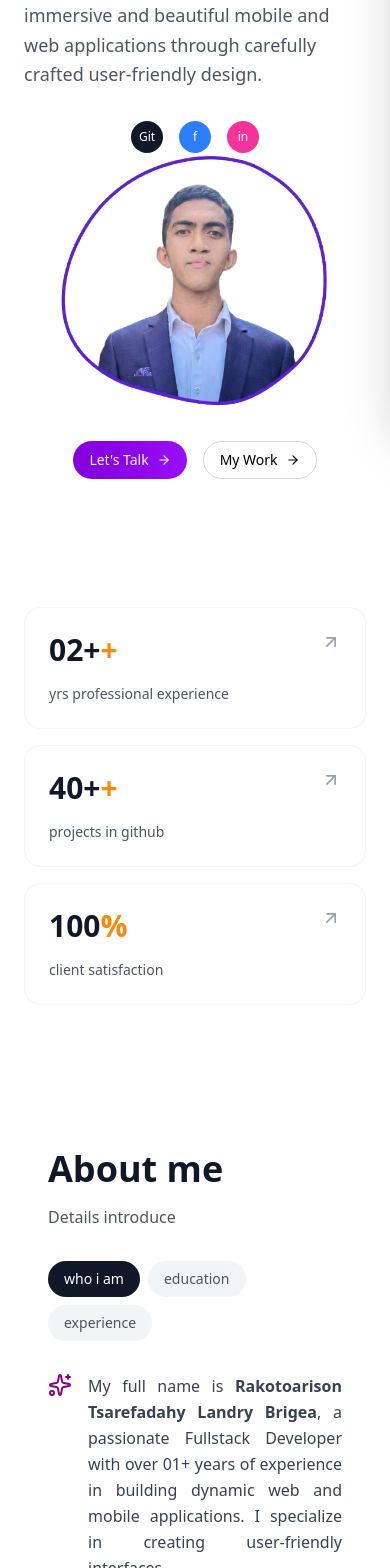
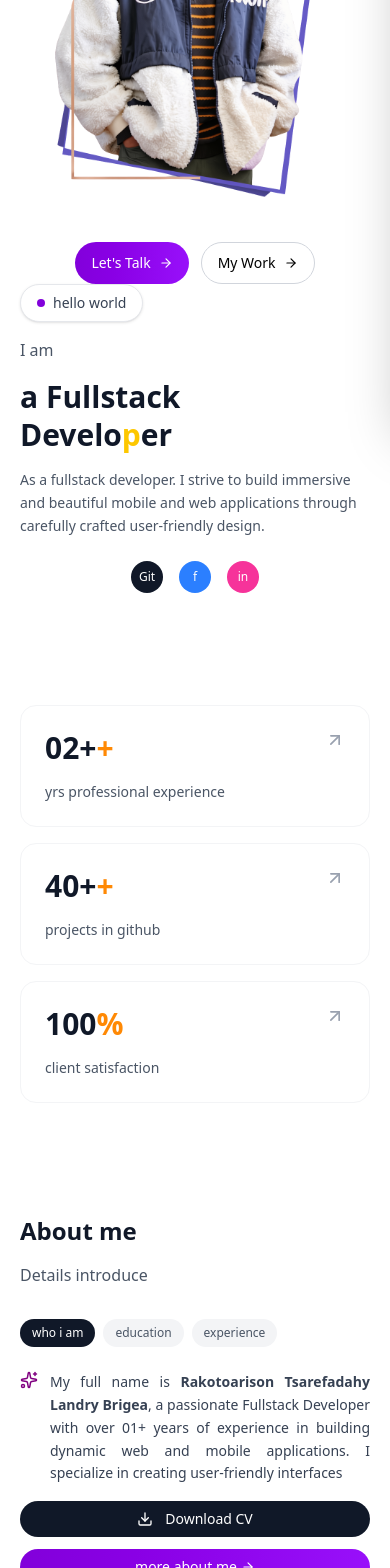
Before and after one commit to rakotoarisonlandry/portfolioV.02, a Next.js app: page / in a window 390 px wide. Shown: the part 420-1988 px from the top of the page. Built offline with nearby package versions, Linux system fonts and the light colour scheme.

Commit message:
Update image profil

```diff
--- a/src/components/sections/about-section.tsx
+++ b/src/components/sections/about-section.tsx
@@ -37,9 +37,9 @@ export function AboutSection() {
   //   setShowDownloadOptions(false);
   // };
   return (
-    <section className="py-20 px-6 lg:px-8">
-      <div className="max-w-7xl mx-6 lg:mx-auto sm:mx-4">
-        <div className="grid lg:grid-cols-2 gap-16 items-start">
+    <section className="py-16 sm:py-20 px-5 sm:px-8 lg:px-10">
+      <div className="max-w-7xl mx-auto">
+        <div className="grid lg:grid-cols-2 gap-10 lg:gap-16 items-start">
           <div className="lg:flex hidden justify-start">
             <div className="relative">
               <div className="absolute -top-4 -right-4 z-10">
@@ -61,19 +61,19 @@ export function AboutSection() {
 
           <div className="space-y-8">
             <div>
-              <h2 className="text-4xl font-bold text-gray-900 mb-4">
+              <h2 className="text-2xl sm:text-3xl lg:text-4xl font-bold text-gray-900 mb-4">
               About me
             </h2>
-              <p className="text-gray-600 mb-8">Details introduce</p>
+            <p className="text-gray-600 mb-6 sm:mb-8">Details introduce</p>
           </div>
 
           {/* Tabs */}
-            <div className="flex flex-wrap gap-2 mb-8">
+          <div className="flex flex-wrap gap-2 mb-6 sm:mb-8">
             {tabs.map((tab) => (
               <button
                 key={tab.id}
                 onClick={() => setActiveTab(tab.id)}
-                  className={`px-4 py-2 rounded-full text-sm font-medium transition-all duration-200 ${
+                className={`px-3 sm:px-4 py-1.5 sm:py-2 rounded-full text-xs sm:text-sm font-medium transition-all duration-200 ${
                   activeTab === tab.id
                     ? "bg-gray-900 text-white"
                     : "bg-gray-100 text-gray-600 hover:bg-gray-200"
@@ -88,9 +88,9 @@ export function AboutSection() {
           <div className="space-y-6">
             {activeTab === "who" && (
               <div className="space-y-4">
-                  <div className="text-gray-700 flex text-justify space-x-4 leading-relaxed">
+                <div className="text-gray-700 flex text-justify space-x-3 sm:space-x-4 leading-relaxed text-sm sm:text-base">
                   <span>
-                      <SparklesIcon color="purple" />
+                    <SparklesIcon color="purple" size={18} />
                   </span>
                   <p>
                     My full name is{" "}
@@ -104,9 +104,9 @@ export function AboutSection() {
                   </p>
                 </div>
                 <div className="relative">
-                    <span className="flex space-x-5">
+                  <span className="flex flex-col sm:flex-row gap-3 sm:gap-5">
                     <Button
-                        className="bg-gray-900 size text-white hover:bg-gray-800 flex items-center gap-1"
+                      className="bg-gray-900 text-white hover:bg-gray-800 flex items-center justify-center gap-1 text-sm sm:text-base"
                       onClick={handleDownloadInFrench
                       }
                     >
@@ -116,10 +116,10 @@ export function AboutSection() {
                     </Button>
                     <Button
                       onClick={() => redirect("/about")}
-                        className="accent-bg text-white hover:shadow-lg transition-all duration-300"
+                      className="accent-bg text-white hover:shadow-lg transition-all duration-300 flex items-center justify-center gap-1 text-sm sm:text-base"
                     >
                       more about me
-                        <ArrowRight height={14} />
+                      <ArrowRight size={14} />
                     </Button>
                   </span>
 
@@ -152,9 +152,9 @@ export function AboutSection() {
               )}
               {activeTab === "education" && (
               <div className="space-y-4">
-                  <div className="text-gray-700 flex space-x-4 leading-relaxed">
+                <div className="text-gray-700 flex space-x-3 sm:space-x-4 leading-relaxed text-sm sm:text-base">
                   <span>
-                      <SparklesIcon color="purple" />
+                    <SparklesIcon color="purple" size={18} />
                   </span>
                   <span>
                     Master degree in{" "}
@@ -168,7 +168,7 @@ export function AboutSection() {
                 </div>
                 <div className="relative">
                   <Button
-                      className="bg-gray-900 text-white hover:bg-gray-800 flex items-center gap-1"
+                    className="bg-gray-900 text-white hover:bg-gray-800 flex items-center justify-center gap-1 text-sm sm:text-base"
                     onClick={handleDownloadInFrench}
                   >
                     <Download size={16} className="mr-2" />
@@ -205,14 +205,14 @@ export function AboutSection() {
 
               {activeTab === "experience" && (
               <div className="space-y-4">
-                  <p className="text-gray-700 leading-relaxed">
+                <p className="text-gray-700 leading-relaxed text-sm sm:text-base">
                   02+ years of professional experience in web
                   development, working with clients worldwide to create
                   exceptional digital experiences.
                 </p>
                 <div className="relative">
                   <Button
-                      className="bg-gray-900 text-white hover:bg-gray-800 flex items-center gap-1"
+                    className="bg-gray-900 text-white hover:bg-gray-800 flex items-center justify-center gap-1 text-sm sm:text-base"
                     onClick={handleDownloadInFrench}
                   >
                     <Download size={16} className="mr-2" />
--- a/src/components/sections/hero-section.tsx
+++ b/src/components/sections/hero-section.tsx
@@ -39,8 +39,8 @@ export function HeroSection() {
   }, []);
 
   return (
-    <section ref={sectionRef} className="pt-24 pb-16 lg:px-28">
-      <div className="max-w-7xl mx-6 lg:mx-auto sm:mx-4">
+    <section ref={sectionRef} className="pt-24 pb-16 px-5 sm:px-8 lg:px-10">
+      <div className="max-w-7xl mx-auto">
         <div className="flex justify-center mb-12">
           <div className="animate-on-scroll opacity-0">
             <div className="text-gradient  text-white px-6 py-3 rounded-full text-sm font-semibold flex items-center space-x-2">
@@ -51,20 +51,20 @@ export function HeroSection() {
           </div>
         </div>
 
-        <div className="grid lg:grid-cols-2  items-center">
+        <div className="grid lg:grid-cols-2 lg:gap-6  items-start">
           {/* Left Content */}
-          <div className="space-y-8">
+          <div className="space-y-6 sm:space-y-8 order-2 lg:order-1">
             <div className="space-y-4">
               <div className="animate-on-scroll opacity-0">
                 <ProfileBadge text="hello world" />
-                <p className="text-gray-600 mt-4 text-lg mb-2">I am</p>
+                <p className="text-gray-600 mt-4 text-base sm:text-lg mb-2">I am</p>
               </div>
 
               <div
                 className="animate-on-scroll opacity-0"
                 style={{ animationDelay: "0.2s" }}
               >
-                <h1 className="text-4xl md:text-5xl lg:text-7xl font-bold leading-tight">
+                <h1 className="text-3xl sm:text-4xl md:text-5xl lg:text-7xl font-bold leading-tight">
                   <span className="block text-gray-900">a Fullstack</span>
                   <span className="block">
                     <span className="text-gray-900">Develo</span>
@@ -78,7 +78,7 @@ export function HeroSection() {
                 className="animate-on-scroll opacity-0"
                 style={{ animationDelay: "0.4s" }}
               >
-                <p className="text-lg text-gray-600 max-w-lg leading-relaxed">
+                <p className="text-sm sm:text-base lg:text-lg text-gray-600 max-w-full sm:max-w-lg leading-relaxed">
                   As a fullstack developer. I strive to build immersive and
                   beautiful mobile and web applications through carefully crafted user-friendly
                   design.
@@ -87,7 +87,7 @@ export function HeroSection() {
             </div>
 
             <div
-              className="animate-on-scroll opacity-0 lg:flex hidden lg:relative  items-center space-x-1"
+              className="animate-on-scroll opacity-0 flex justify-center lg:justify-start items-center space-x-1"
               style={{ animationDelay: "0.6s" }}
             >
               <div className="flex space-x-4">
@@ -117,51 +117,24 @@ export function HeroSection() {
           </div>
 
           {/* Right Content - Profile Image */}
-          <div className="flex justify-center lg:justify-end">
+          <div className="flex justify-center lg:justify-center lg:-ml-4 order-1 lg:order-2">
             <div
               className="animate-on-scroll opacity-0"
               style={{ animationDelay: "0.8s" }}
             >
-              <div
-                className="animate-on-scroll lg:hidden opacity-0 flex justify-center items-center space-x-1"
-                style={{ animationDelay: "0.6s" }}
-              >
-                <div className="flex space-x-4">
-                  <Link
-                    href="https://github.com/rakotoarisonlandry"
-                    target="_blank"
-                    className="w-8 h-8 bg-gray-900 rounded-full flex items-center justify-center"
-                  >
-                    <span className="text-white text-xs">Git</span>
-                  </Link>
-                  <Link
-                    href="https://web.facebook.com/rakotoarison.landry.2025"
-                    target="_blank"
-                    className="w-8 h-8 bg-blue-500 rounded-full flex items-center justify-center"
-                  >
-                    <span className="text-white text-xs">f</span>
-                  </Link>
-                  <Link
-                    href="https://www.linkedin.com/in/tsaraefadahy-landry-rakotoarison-224578265/"
-                    target="_blank"
-                    className="w-8 h-8 bg-pink-500 rounded-full flex items-center justify-center"
-                  >
-                    <span className="text-white text-xs">in</span>
-                  </Link>
-                </div>
-              </div>
+
               <div className="relative">
                 <Image
                   src="/assets/profil.png"
                   alt="Landry - Creative Developer"
-                  width={400}
-                  height={400}
-                  className="rounded-4xl "
+                  width={350}
+                  height={350}
+                  className="rounded-4xl w-full max-w-[300px] sm:max-w-[350px] lg:max-w-[400px] h-auto"
                 />
-                <div className="flex justify-center space-x-4 mt-8">
+                <div className="flex justify-center space-x-3 sm:space-x-4 mt-6 sm:mt-8">
                   <Button
                     onClick={() => redirect("/contact")}
-                    className="accent-bg rounded-full flex items-center gap-2 text-white hover:shadow-lg transition-all duration-300"
+                    className="accent-bg rounded-full flex items-center gap-2 text-white hover:shadow-lg transition-all duration-300 text-sm sm:text-base px-4 sm:px-5 py-2.5 sm:py-3"
                   >
                     Let&apos;s Talk
                     <ArrowRight size={14} />
@@ -169,7 +142,7 @@ export function HeroSection() {
                   <Button
                     variant="outline"
                     onClick={() => redirect("/work")}
-                    className="border-gray-300 text-black rounded-full text- flex items-center gap-2 hover:border-gray-400 bg-transparent"
+                    className="border-gray-300 text-black rounded-full flex items-center gap-2 hover:border-gray-400 bg-transparent text-sm sm:text-base px-4 sm:px-5 py-2.5 sm:py-3"
                   >
                     My Work
                     <ArrowRight size={14} />
--- a/src/components/sections/stats-section.tsx
+++ b/src/components/sections/stats-section.tsx
@@ -2,9 +2,9 @@ import { StatCard } from "@/components/ui/stat-card"
 
 export function StatsSection() {
   return (
-    <section className="py-16 px-0 lg:px-8">
-      <div className="max-w-7xl mx-6 lg:mx-auto sm:mx-4">
-        <div className="grid md:grid-cols-2 lg:grid-cols-3 gap-4">
+    <section className="py-12 sm:py-16 px-5 sm:px-8 lg:px-10">
+      <div className="max-w-7xl mx-auto">
+        <div className="grid grid-cols-1 sm:grid-cols-2 lg:grid-cols-3 gap-4 sm:gap-6">
           <StatCard value="02" suffix="+" label="yrs professional experience" animated />
           <StatCard value="40" suffix="+" label="projects in github" animated />
           <StatCard value="100"  label="client satisfaction" animated />
```
Also changed, not shown: public/assets/profil.png, public/assets/profil1.png (added). Lines whose indentation alone changed are shown as unchanged.
